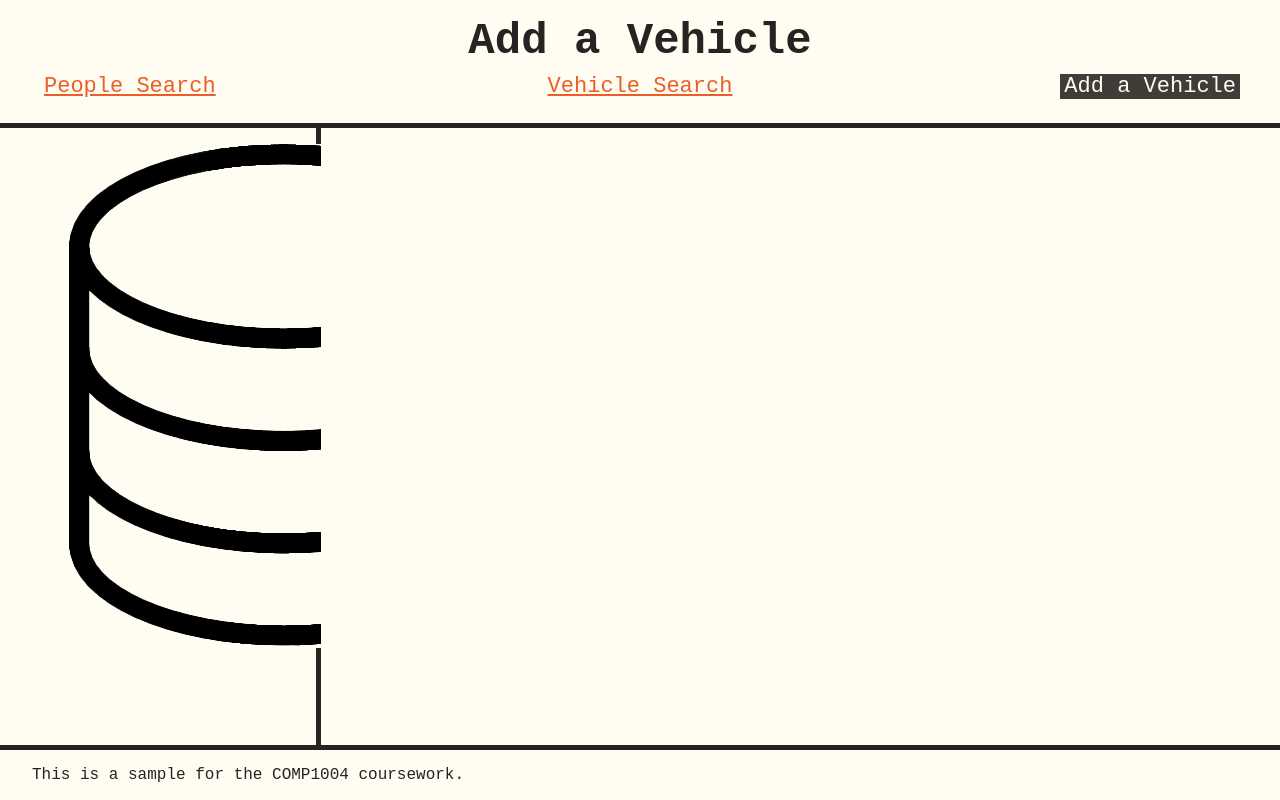
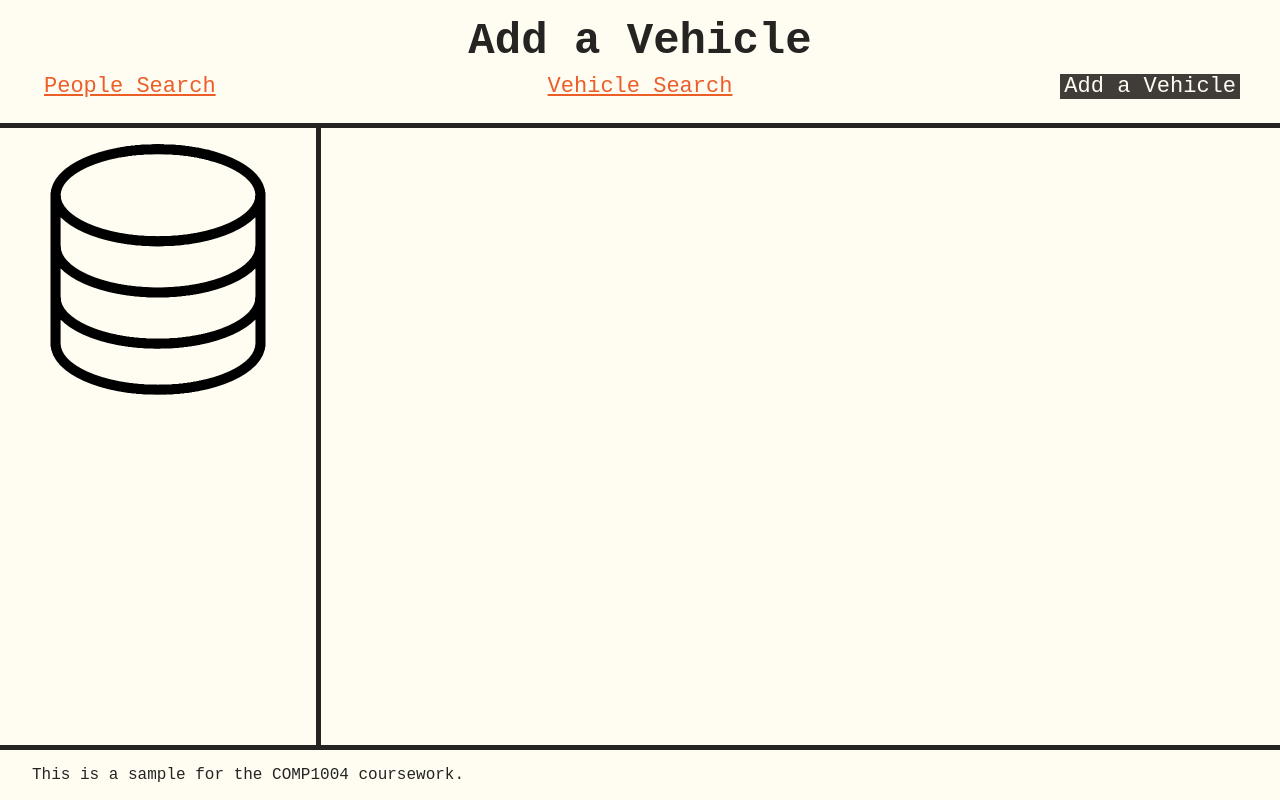
Before and after one commit to psyjo4/comp1004-coursework-2024, a plain HTML site: page docs/pages/register.html in a window 1280 px wide. Drawn offline with Linux system fonts and the light colour scheme.

Commit message:
Image fix for register vehicle

```diff
--- a/docs/pages/register.html
+++ b/docs/pages/register.html
@@ -26,7 +26,7 @@
 
     <aside class="sidebar">
         <!-- ~~~~~ Sidebar ~~~~~ -->
-        <img class="databse-logo"src="../images/database-icon.png" alt="Database Icon">
+        <img class="database-logo"src="../images/database-icon.png" alt="Database Icon">
     </aside>
 
     <main class="main-content">
```
Also changed, not shown: docs/pages/vehicle.html (+1 -1 lines), README.md.
